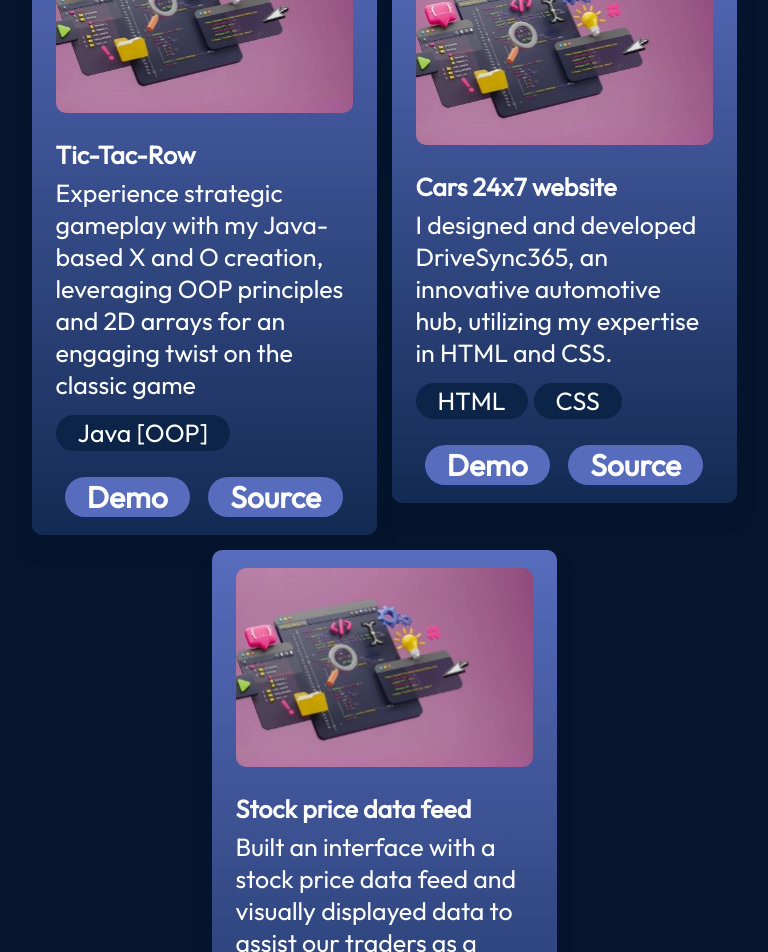
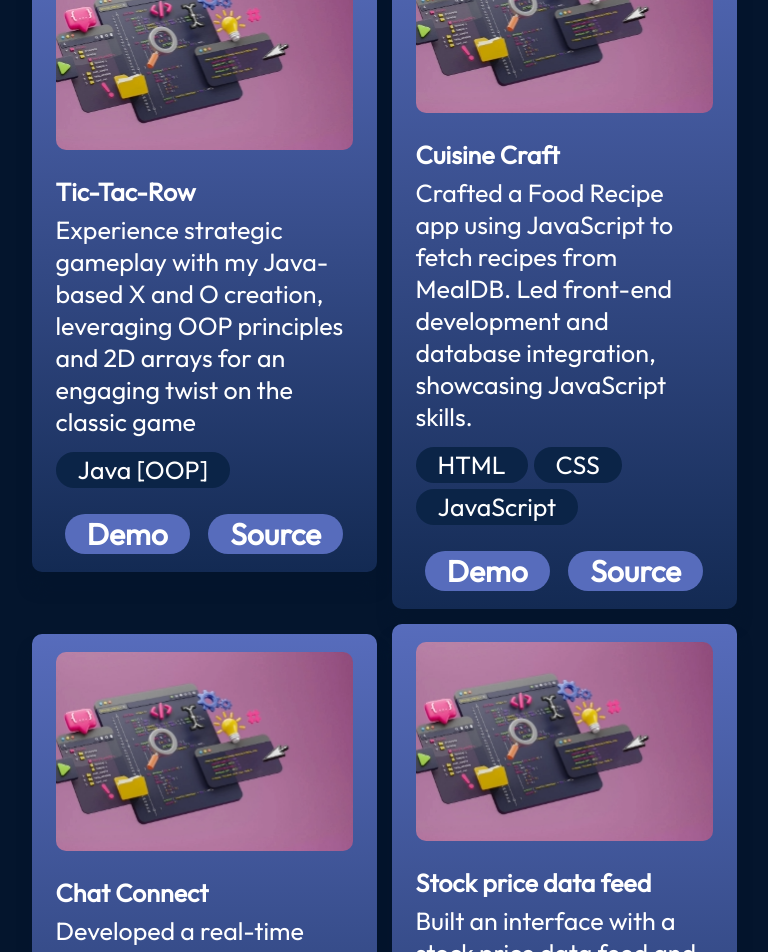
Before and after one commit to murtaza192168/My-Portfolio, a React (Vite) app: page / in a window 1280 px wide. Shown: the part 4360-5312 px from the top of the page, without its empty margins (256-1024 px from the left). Built offline with nearby package versions, Linux system fonts and the light colour scheme.

Commit message:
Update recent projects

```diff
--- a/src/components/Projects/ProjectCard.module.css
+++ b/src/components/Projects/ProjectCard.module.css
@@ -3,6 +3,7 @@
 .container{ /*IMPORTANT STYLES FOR CARD CREATION*/
     display: flex;
     flex-direction: column;
+    /* align-items: flex-end; */
     border-radius: 10px;
     background: linear-gradient(180deg, #576cbc 0%, #132a53 100% );
     box-shadow: 0 16px 14px 0 #04152d;
--- a/src/components/Projects/Projects.module.css
+++ b/src/components/Projects/Projects.module.css
@@ -5,6 +5,7 @@
     margin-left: 10%;
     margin-right: 10%;
     color: var(--color-text);
+    /* align-items: flex-end; */
 }
 .title{
     text-transform: uppercase;
--- a/src/data/projects.json
+++ b/src/data/projects.json
@@ -10,12 +10,22 @@
     },
 
     {
-        "title": "Cars 24x7 website",
+        "title": "Cuisine Craft",
         "imgSrc": "projects/projectIcon.png",
-        "description": "I designed and developed DriveSync365, an innovative automotive hub, utilizing my expertise in HTML and CSS.",
-        "skills": ["HTML", "CSS"],
-        "demo": "https://murtaza192168.github.io/Cars_24x7-Website/",
-        "source": "https://github.com/murtaza192168/Cars_24x7-Website.git"
+        "description": "Crafted a Food Recipe app using JavaScript to fetch recipes from MealDB. Led front-end development and database integration, showcasing JavaScript skills.",
+        "skills": ["HTML", "CSS", "JavaScript"],
+        "demo": "https://cuisine-craft.netlify.app/",
+        "source": "https://github.com/murtaza192168/Unified_Mentor-Internship.git"
+    },
+
+    {
+        "title": "Chat Connect",
+        "imgSrc": "projects/projectIcon.png",
+        "description": "Developed a real-time chat app with Node.js and React.js. Enabled one-on-one messaging, group creation, and file sharing. Integrated user authentication via ChatEngine.io.",
+        "skills": ["Node JS", "React JS"],
+        "demo": "https://www.linkedin.com/posts/murtaza-shabbir-masalawala_nodejs-reactjs-realtimechat-activity-7166445368669323264-m38A?utm_source=share&utm_medium=member_desktop",
+        "source": "https://github.com/murtaza192168/Chat_Connect.git"
+
     },
 
     {
```
